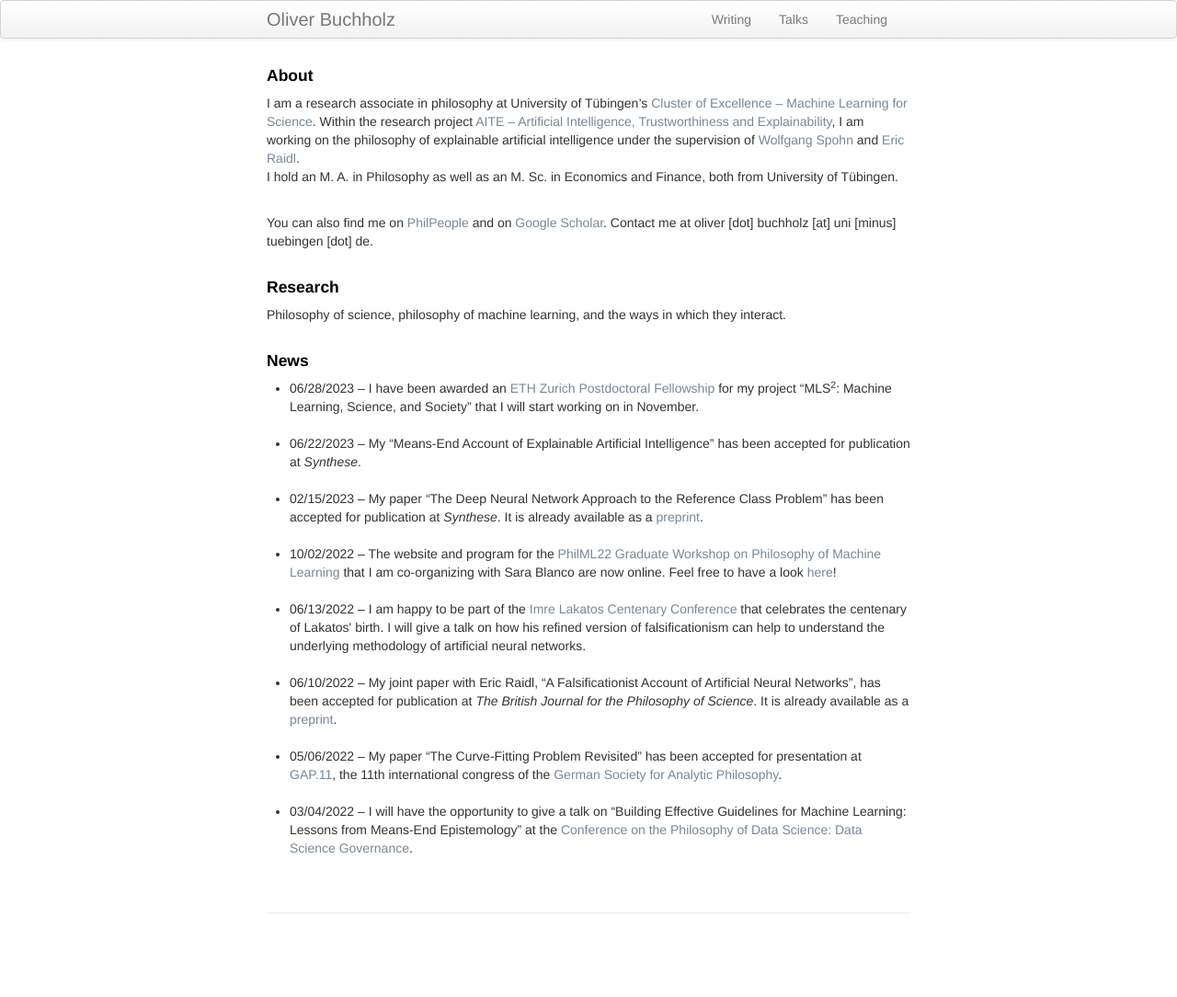
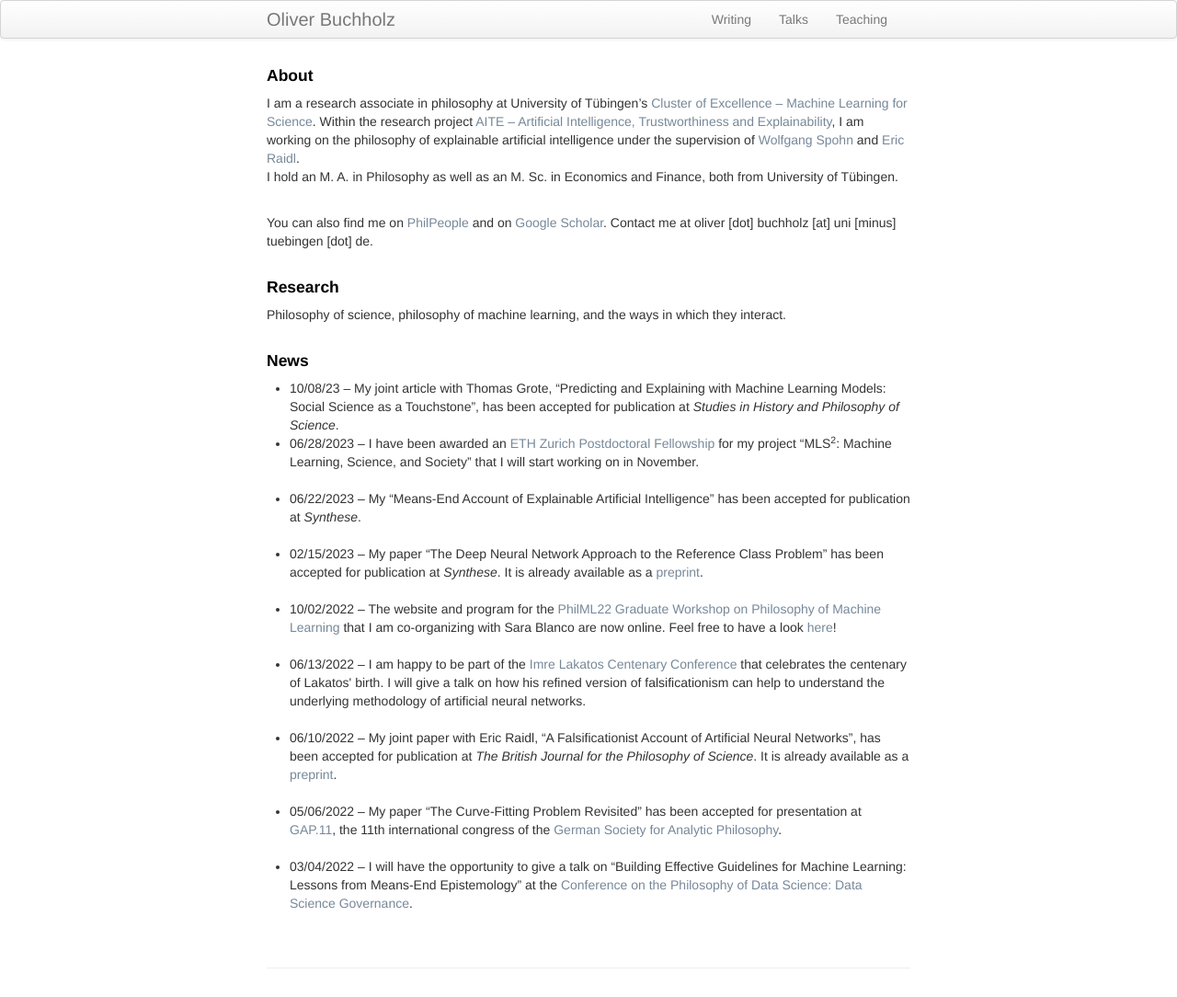
Before and after one commit to oliverbuchholz/oliverbuchholz.github.io, a Jekyll site: the page built from index.md, in a window 1280 px wide. Shown: the whole page at 92% size. Built offline with Jekyll 4.4.1, drawn with Linux system fonts in a browser that asks for light colours; before the commit the page ends 1024 px from its top, so only the background shows below that.

Commit message:
Added SHPS to news

```diff
--- a/index.md
+++ b/index.md
@@ -21,6 +21,8 @@ Philosophy of science, philosophy of machine learning, and the ways in which the
 <h4> News </h4>
 
 <ul>
+<li>10/08/23 &ndash; My joint article with Thomas Grote, &ldquo;Predicting and Explaining with Machine Learning Models: Social Science as a Touchstone&rdquo;, has been accepted for publication at <i>Studies in History and Philosophy of Science</i>.</li>
+
 <li> 06/28/2023 &ndash; I have been awarded an <a href="https://ethz.ch/en/research/research-promotion/eth-fellowships.html" target="_blank">ETH Zurich Postdoctoral Fellowship</a> for my project &ldquo;MLS<sup>2</sup>: Machine Learning, Science, and Society&rdquo; that I will start working on in November.<br><br>
 </li>
 
```
